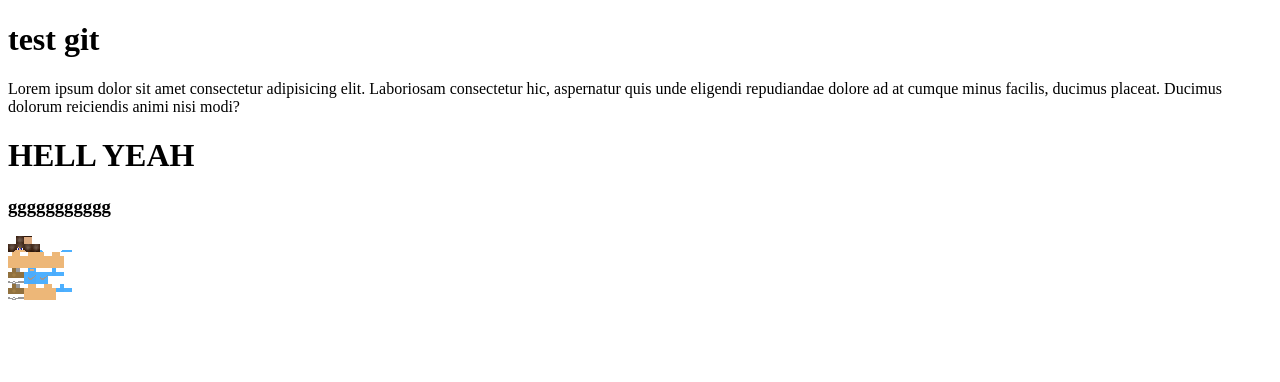
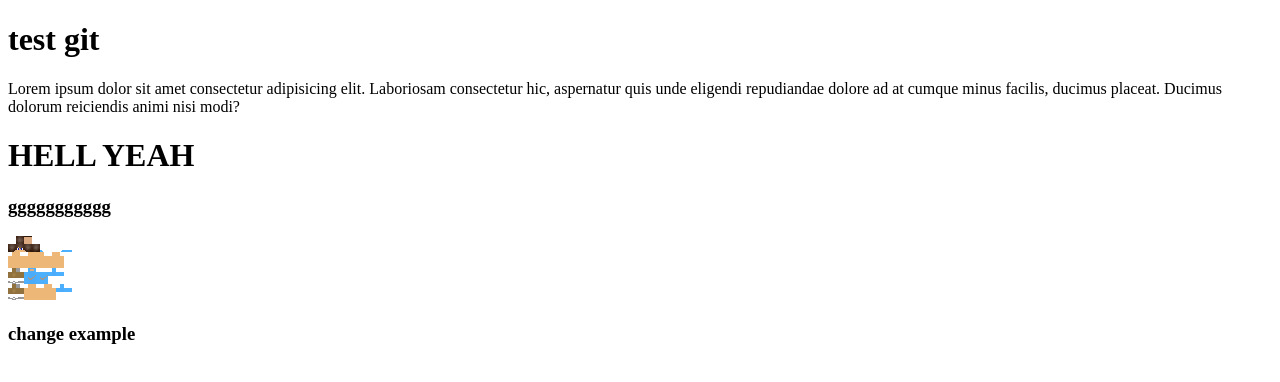
Before and after one commit to tiendatuht2112-tech/test, a plain HTML site: page index.html in a window 1280 px wide. Drawn offline with Linux system fonts and the light colour scheme.

Commit message:
2nd change'

```diff
--- a/index.html
+++ b/index.html
@@ -11,5 +11,6 @@
     <h1>HELL YEAH</h1>
     <h3>ggggggggggg</h3>
     <img src="./New folder/00e42b7ad49c93a1099b678f2385281ce8d984a1.png" alt="skibidi">
+    <h3>change example</h3>
 </body>
 </html>
```
